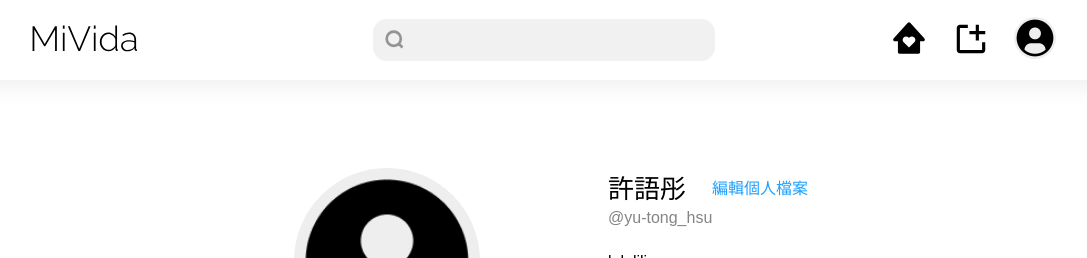
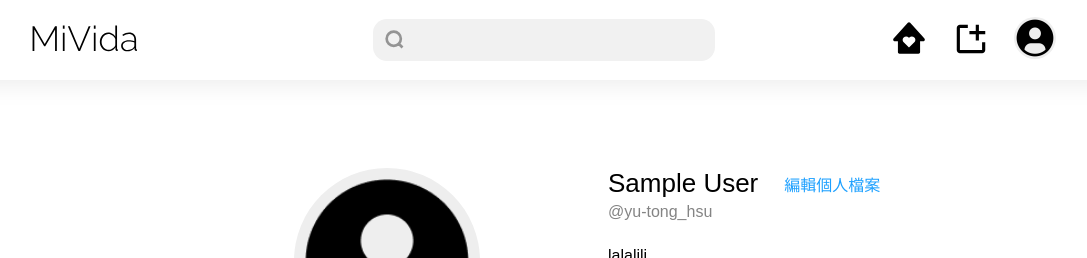
Before and after one commit to Russelllin7789/vue-profile, a Vue app: page /profile in a window 1280 px wide. Shown: the top 258 px of the page, without its empty margins (96-1183 px from the left). Built offline with nearby package versions, Linux system fonts and the light colour scheme; sample sign-in values are in the browser's storage.

Commit message:
edit the profile content

```diff
--- a/src/pages/ProfilePage.vue
+++ b/src/pages/ProfilePage.vue
@@ -1,10 +1,10 @@
 <template>
-  <div>
+  <div v-if="user !== undefined">
     <div class="profileContainer">
-      <TheAvatar :width="186" :height="186" />
+      <TheAvatar :width="186" :height="186" :src="user.avatar" />
       <div class="profile">
         <p class="name">
-          <span>許語彤</span
+          <span>{{ user.name }}</span
           ><router-link to="/profile/edit">編輯個人檔案</router-link>
         </p>
         <p class="handle">@yu-tong_hsu</p>
```
